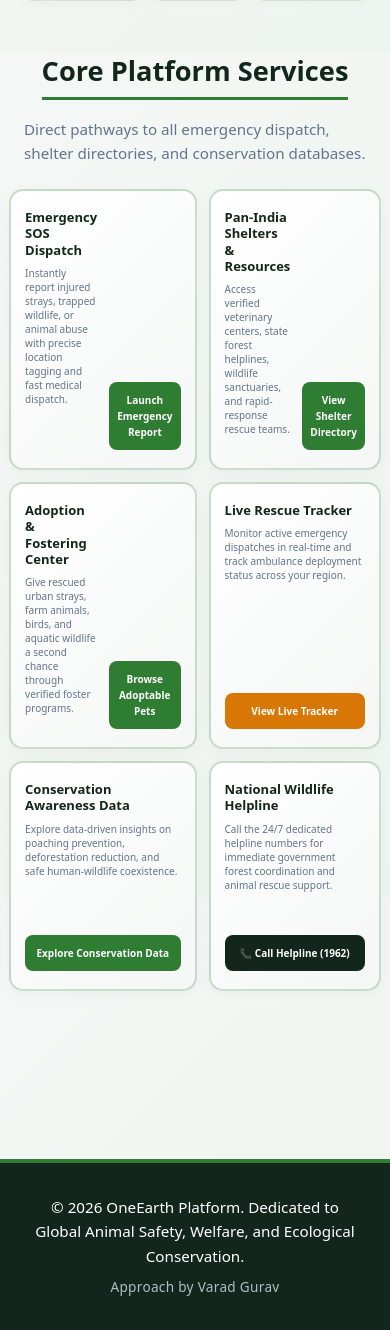
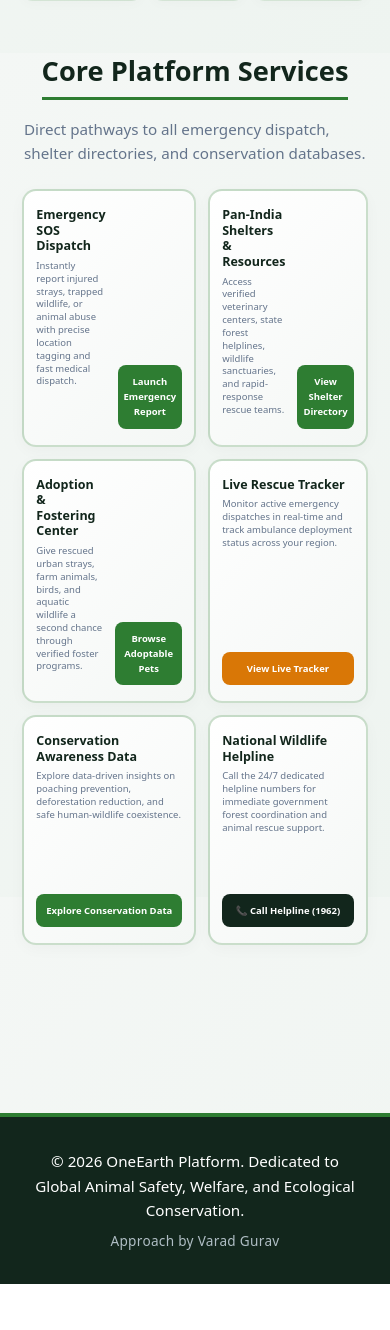
Before and after one commit to varadguravv/oneearth, a Flask app: page / in a window 390 px wide. Shown: the part 791-2121 px from the top of the page. After the commit the page ends 2075 px from the top, so only its background shows below. Run offline with Flask 3, Linux system fonts and the light colour scheme.

Commit message:
Update style.css

```diff
--- a/static/style.css
+++ b/static/style.css
@@ -465,7 +465,7 @@ body {
   div[style*="background"], .card, .stat-box, .metric-box, div > .card, section .card {
     box-sizing: border-box !important;
   }
-/* --- Professional Card Button Uniformity Fix --- */
+/* --- Professional Uniform Card Structure & Alignment --- */
 @media screen and (max-width: 768px) {
 
   /* 1. Top Welcome Banner */
@@ -531,12 +531,13 @@ body {
     min-height: 230px !important;
     width: 100% !important;
     margin: 0 !important;
-    padding: 18px 14px !important;
+    padding: 16px 12px !important;
     box-sizing: border-box !important;
     border-radius: 14px !important;
   }
 
-  .homepage-card-styled > div:first-child {
+  /* Synchronize inner wrappers so all cards handle content identically */
+  .homepage-card-styled > div {
     display: flex !important;
     flex-direction: column !important;
     flex-grow: 1 !important;
@@ -544,20 +545,20 @@ body {
   }
 
   .homepage-card-styled h3 {
-    font-size: 13px !important;
+    font-size: 12.5px !important;
     line-height: 1.25 !important;
-    margin-bottom: 8px !important;
+    margin-bottom: 6px !important;
     font-weight: 700 !important;
   }
 
   .homepage-card-styled p {
-    font-size: 10px !important;
-    line-height: 1.4 !important;
-    margin-bottom: 14px !important;
+    font-size: 9.5px !important;
+    line-height: 1.35 !important;
+    margin-bottom: 12px !important;
     flex-grow: 1 !important;
   }
 
-  /* FORCE ALL ACTION BUTTONS TO BE UNIFORM FULL-WIDTH RECTANGLES AT THE BOTTOM */
+  /* UNIFORM FULL-WIDTH RECTANGULAR BUTTONS FOR ALL 6 CARDS */
   .homepage-card-styled .card-action-btn {
     display: flex !important;
     align-items: center !important;
@@ -566,8 +567,8 @@ body {
     max-width: 100% !important;
     float: none !important;
     clear: both !important;
-    font-size: 10px !important;
-    padding: 10px 8px !important;
+    font-size: 9.5px !important;
+    padding: 9px 6px !important;
     text-align: center !important;
     box-sizing: border-box !important;
     margin-top: auto !important;
```
